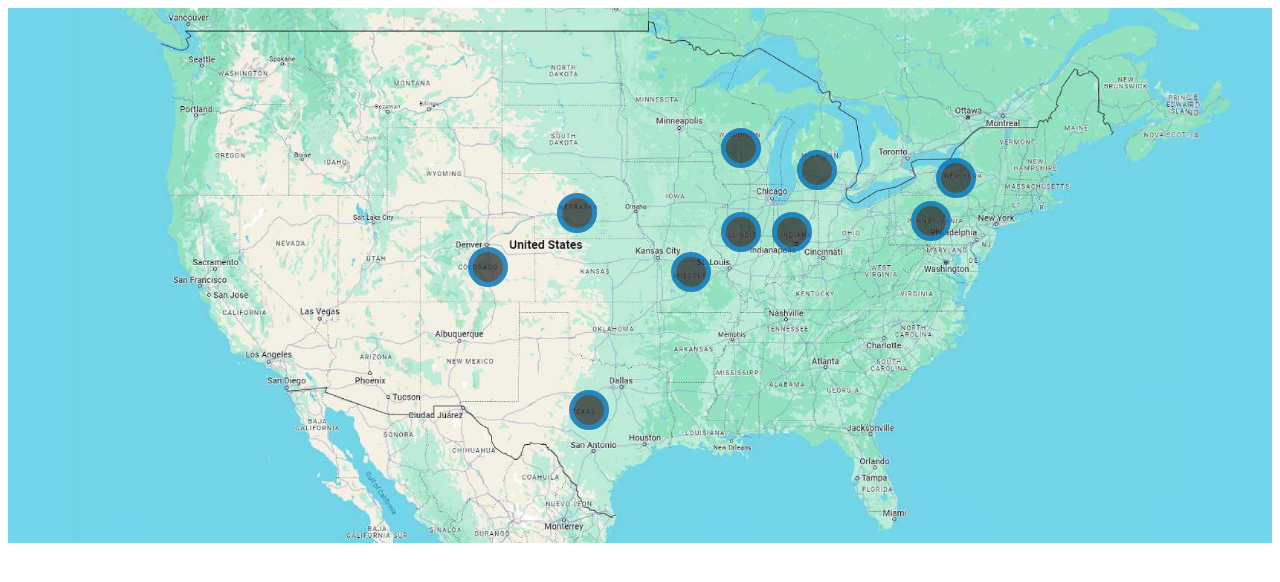
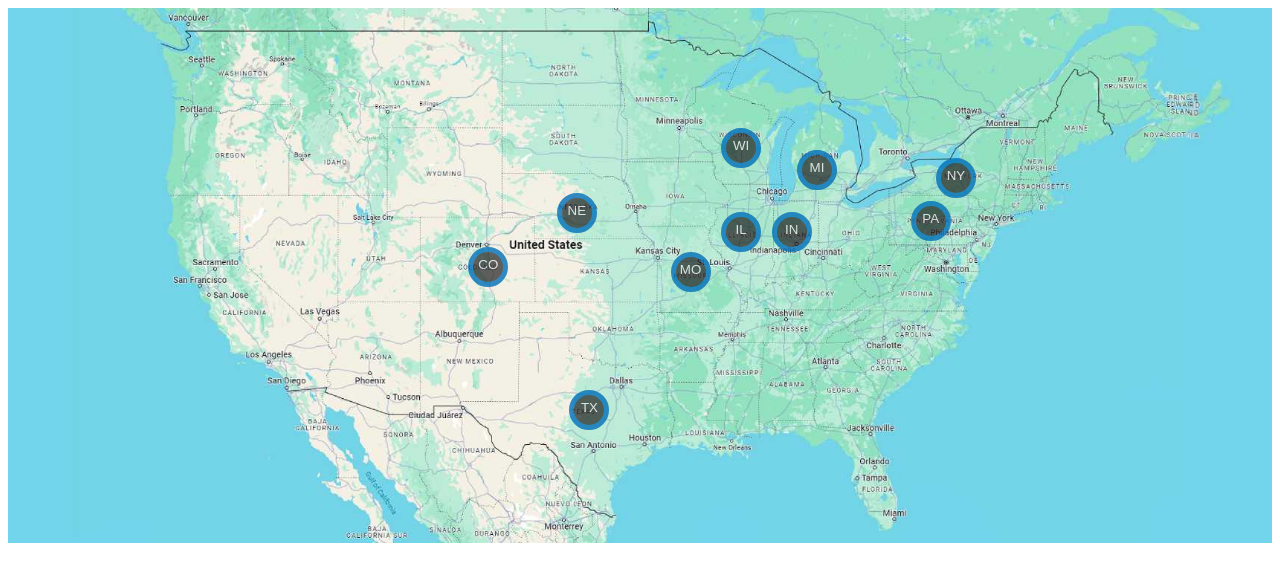
Before and after one commit to handev-001/HAN-Elements, a PHP site: page /han/interactive-map/storage.html in a window 1280 px wide. Shown: the top 582 px of the page. Run offline with PHP 8.4, Linux system fonts and the light colour scheme.

Commit message:
update interactive map

```diff
--- a/han/interactive-map/css/style.css
+++ b/han/interactive-map/css/style.css
@@ -80,6 +80,18 @@
   transition: opacity 0.25s ease-in-out 0.25s, max-height 0.25s ease-in-out, width 0.25s ease-in-out;
   z-index: 1;
 }
+.distribution-map .map-point .icon {
+  line-height:26px;
+  display:block;
+  opacity: 1;
+  transition: opacity 0.5s ease-in-out 0.5s;
+}
+.distribution-map .map-point:focus .icon,
+.distribution-map .map-point:active .icon {
+  display:none;
+  opacity: 0;
+  transition: opacity 0.5s ease-in-out 0.5s;
+}
 .distribution-map .map-point .content {
   width: 100%;
   /*height: 0;*/
--- a/han/interactive-map/rv.html
+++ b/han/interactive-map/rv.html
@@ -17,6 +17,7 @@
     <!-- <img src="/wp-content/uploads/2024/03/usa-map.jpg" alt="RV Property Map" /> -->
 
     <button class="map-point" style="top:48%;left:38%">
+        <div class="icon">CO</div>
         <div class="content">
             <h2>Colorado</h2>
             <ul>
@@ -27,6 +28,7 @@
     </button>
 
     <button class="map-point" style="top:84%;left:68%">
+        <div class="icon">FL</div>
         <div class="content">
             <h2>Florida</h2>
             <ul>
@@ -36,6 +38,7 @@
     </button>
 
     <button class="map-point" style="top:49%;left:54%">
+        <div class="icon">MO</div>
         <div class="content">
             <h2>Missouri</h2>
             <ul>
@@ -45,6 +48,7 @@
     </button>
 
     <button class="map-point" style="top:38%;left:45%">
+        <div class="icon">NE</div>
         <div class="content">
             <h2>Nebraska</h2>
             <ul>
@@ -54,6 +58,7 @@
     </button>
 
     <button class="map-point" style="top:25.5%;left:44%">
+        <div class="icon">SD</div>
         <div class="content">
             <h2>South Dakota</h2>
             <ul>
@@ -63,6 +68,7 @@
     </button>
 
     <button class="map-point" style="top:25.5%;left:58%">
+        <div class="icon">WI</div>
         <div class="content">
             <h2>Wisconsin</h2>
             <ul>
--- a/han/interactive-map/storage.html
+++ b/han/interactive-map/storage.html
@@ -17,6 +17,7 @@
     <!-- <img src="/wp-content/uploads/2024/03/usa-map.jpg" alt="Storage Property Map" /> -->
 
     <button class="map-point" style="top:48%;left:38%">
+        <div class="icon">CO</div>
         <div class="content">
             <h2>Colorado</h2>
             <ul>
@@ -26,6 +27,7 @@
     </button>
 
     <button class="map-point" style="top:41.5%;left:58%">
+        <div class="icon">IL</div>
         <div class="content">
             <h2>Illinois</h2>
             <ul>
@@ -36,6 +38,7 @@
     </button>
 
     <button class="map-point" style="top:41.5%;left:62%">
+        <div class="icon">IN</div>
         <div class="content">
             <h2>Indiana</h2>
             <ul>
@@ -48,6 +51,7 @@
     </button>
 
     <button class="map-point" style="top:30%;left:64%">
+        <div class="icon">MI</div>
         <div class="content">
             <h2>Michigan</h2>
             <ul>
@@ -57,6 +61,7 @@
     </button>
 
     <button class="map-point" style="top:49%;left:54%">
+        <div class="icon">MO</div>
         <div class="content">
             <h2>Missouri</h2>
             <ul>
@@ -71,6 +76,7 @@
     </button>
 
     <button class="map-point" style="top:38%;left:45%">
+        <div class="icon">NE</div>
         <div class="content">
             <h2>Nebraska</h2>
             <ul>
@@ -80,6 +86,7 @@
     </button>
 
     <button class="map-point" style="top:31.5%;left:75%">
+        <div class="icon">NY</div>
         <div class="content">
             <h2>New York</h2>
             <ul>
@@ -89,6 +96,7 @@
     </button>
 
     <button class="map-point" style="top:39.5%;left:73%">
+        <div class="icon">PA</div>
         <div class="content">
             <h2>Pennsylvania</h2>
             <ul>
@@ -98,6 +106,7 @@
     </button>
 
     <button class="map-point" style="top:74.5%;left:46%">
+        <div class="icon">TX</div>
         <div class="content">
             <h2>Texas</h2>
             <ul>
@@ -107,6 +116,7 @@
     </button>
 
     <button class="map-point" style="top:26%;left:58%">
+        <div class="icon">WI</div>
         <div class="content">
             <h2>Wisconsin</h2>
             <ul>
```
